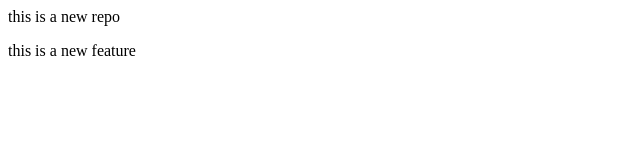
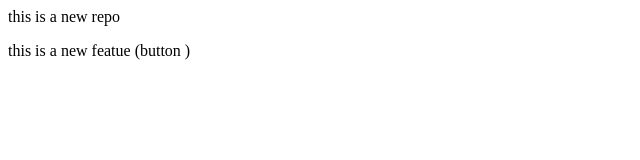
Before and after one commit to kapiltrip/localRepo, a plain HTML site: page index.html in a window 1280 px wide. Shown: the full height of the page, 0-640 px from the left. Drawn offline with Linux system fonts and the light colour scheme.

Commit message:
bitton feature add

```diff
--- a/index.html
+++ b/index.html
@@ -1,2 +1,2 @@
 <p>this is a new repo </p>
-<p>this is a new feature</p>
+<p>this is a new featue (button )</p>
```
